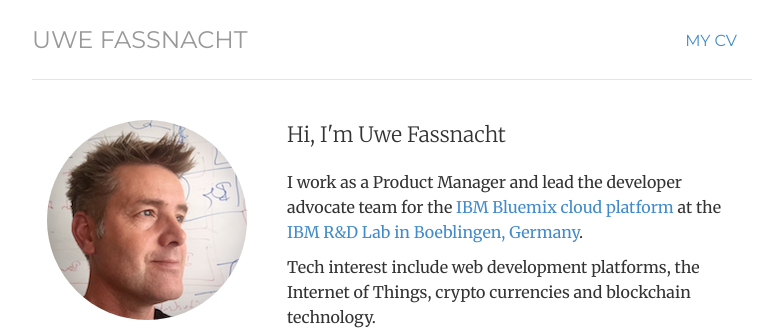
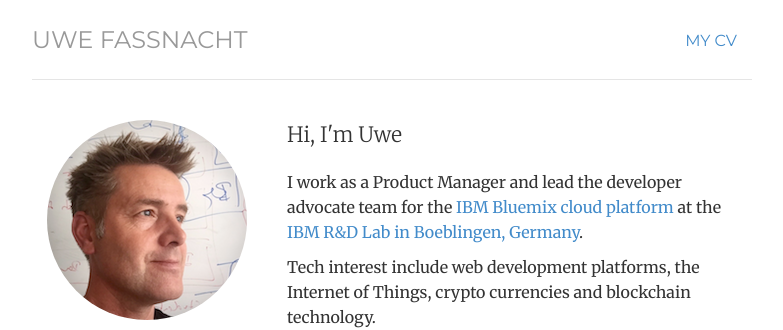
Before and after one commit to uwefassnacht/uwefassnacht.github.io, a Jekyll site: the page built from index.html, in a window 1280 px wide. Shown: the top 330 px of the page, without its empty margins (248-1031 px from the left). Built offline with Jekyll 4.4.1, drawn with Linux system fonts in a browser that asks for light colours.

Commit message:
Formatting

```diff
--- a/index.html
+++ b/index.html
@@ -12,7 +12,7 @@
 
 	<div itemscope itemtype="http://data-vocabulary.org/Person" class="col-sm-8">
 
-	<p class="lead">Hi, I'm <span itemprop="name">Uwe Fassnacht</span></p>
+	<p class="lead">Hi, I'm <span itemprop="name">Uwe</span></p>
 
 	<p>I work as a Product Manager and lead the developer advocate team for the <a href="http://www.ibm.com/cloud-computing/bluemix/">IBM Bluemix cloud platform </a> at the <a href="http://www-05.ibm.com/de/entwicklung/index_en.html">IBM R&D Lab in Boeblingen, Germany</a>.</p>
 
```
